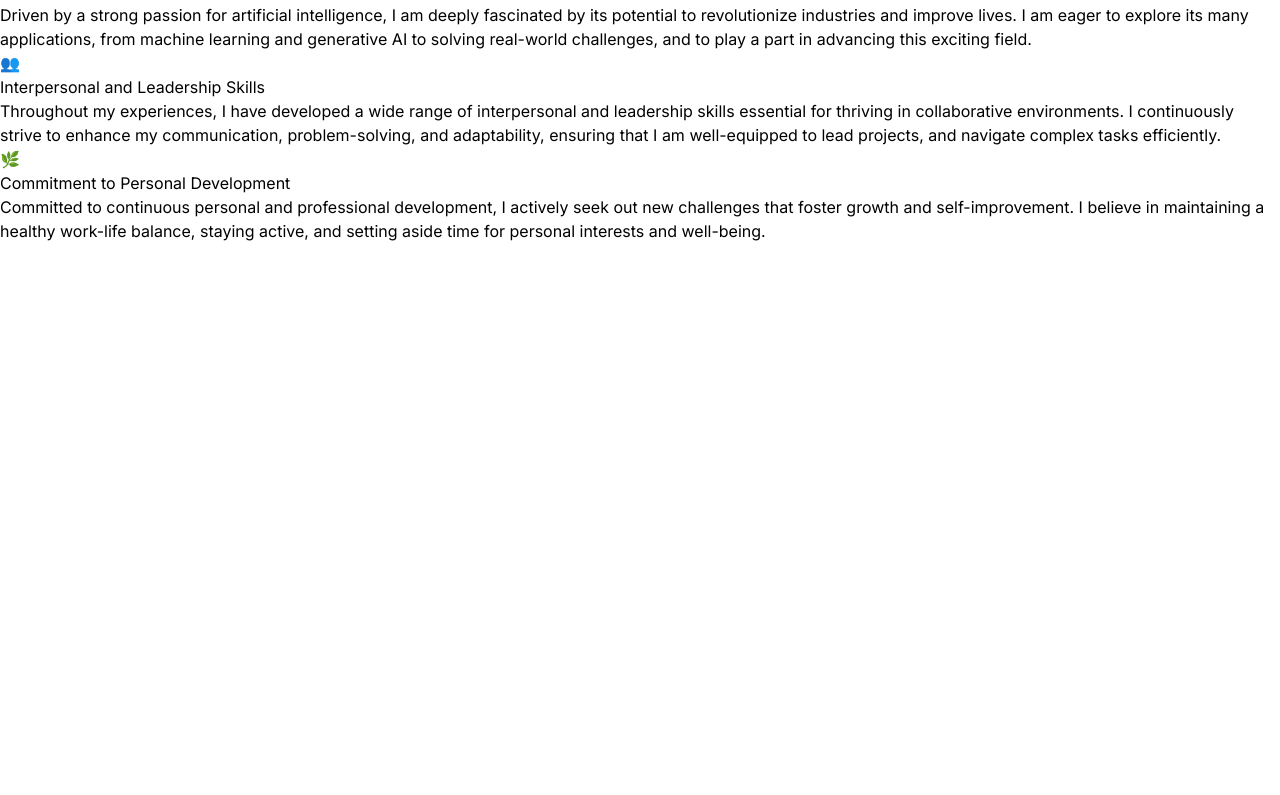
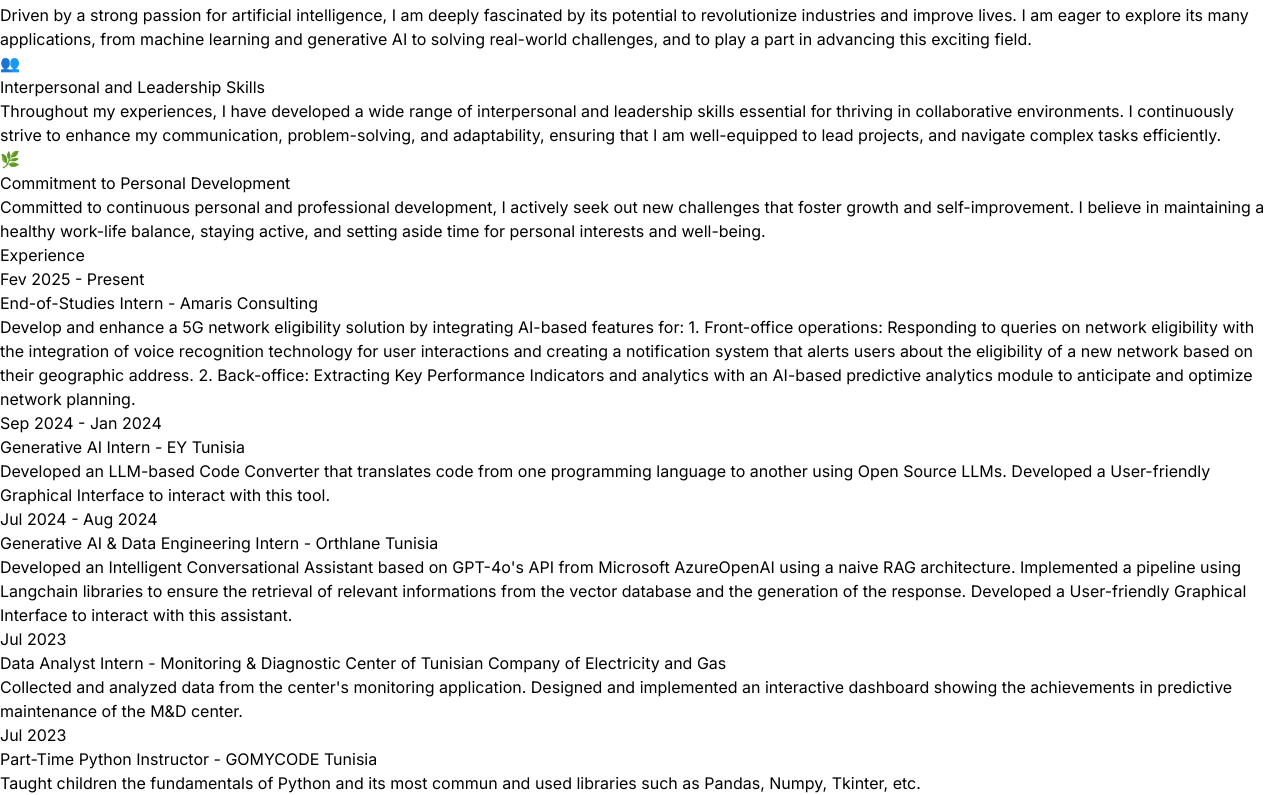
Before and after one commit to cyrineanene/Personal_Portfolio, a React (Vite) app: page / in a window 1280 px wide. Shown: the part 694-1489 px from the top of the page. Before the commit the page ends 937 px from the top, so only its background shows below. Built offline with nearby package versions, Linux system fonts and the light colour scheme.

Commit message:
started working on the experience section

```diff
--- a/src/App.jsx
+++ b/src/App.jsx
@@ -1,4 +1,5 @@
 import AboutMe from "./components/aboutme";
+import Experience from "./components/Experience";
 import Hero from "./components/Hero";
 import Navbar from "./components/Navbar";
 
@@ -12,6 +13,7 @@
         <Navbar/>
         <Hero />
         <AboutMe />
+        <Experience/>
       </div>
 
   </div>
--- /dev/null
+++ b/src/components/Experience.jsx
@@ -0,0 +1,29 @@
+import { EXPERIENCES } from "../constants";
+
+const Experience = () => {
+  return (
+    <div className="border-b boder-neutral-900 pb-4">
+        <h2 className="my-20 text-center bg-gradient-to-r from-pink-300 via-slate-500 to-purple-500 bg-clip-text text-5xl tracking-tight text-transparent">
+            Experience
+        </h2>
+        <div>
+            {EXPERIENCES.map((experience, index) => (
+                <div key={index} className="mb-8 flex flex-wrap lg:justify-center">
+                    <div className="w-full lg:w-1/4">
+                        <p className="mb-2 text-sm text-neutral-400">{experience.year}</p>
+                    </div>
+                    <div className="w-full max-w-xl lg:w-3/4">
+                        <h6 className="mb-2 font-semibold">
+                            {experience.role} - <span className="text-sm text-purple-100 ">{experience.company}</span>
+                        </h6>
+                        <p>{experience.description}</p>
+                    </div>
+                </div>
+            )
+            )}
+        </div>
+    </div>
+  );
+};
+
+export default Experience;
--- a/src/constants/index.js
+++ b/src/constants/index.js
@@ -20,8 +20,8 @@
     role: "End-of-Studies Intern",
     company: "Amaris Consulting",
     description: `Develop and enhance a 5G network eligibility solution by integrating AI-based features for:
-    - Front-office operations: Responding to queries on network eligibility with the integration of voice recognition technology for user interactions and creating a notification system that alerts users about the eligibility of a new network based on their geographic address.
-    - Back-office: Extracting Key Performance Indicators and analytics with an AI-based predictive analytics module to anticipate and optimize network planning.`,
+    1. Front-office operations: Responding to queries on network eligibility with the integration of voice recognition technology for user interactions and creating a notification system that alerts users about the eligibility of a new network based on their geographic address.
+    2. Back-office: Extracting Key Performance Indicators and analytics with an AI-based predictive analytics module to anticipate and optimize network planning.`,
     technologies: ["Python", "NLP", "Voice Recognition"],
   },
   {
```
